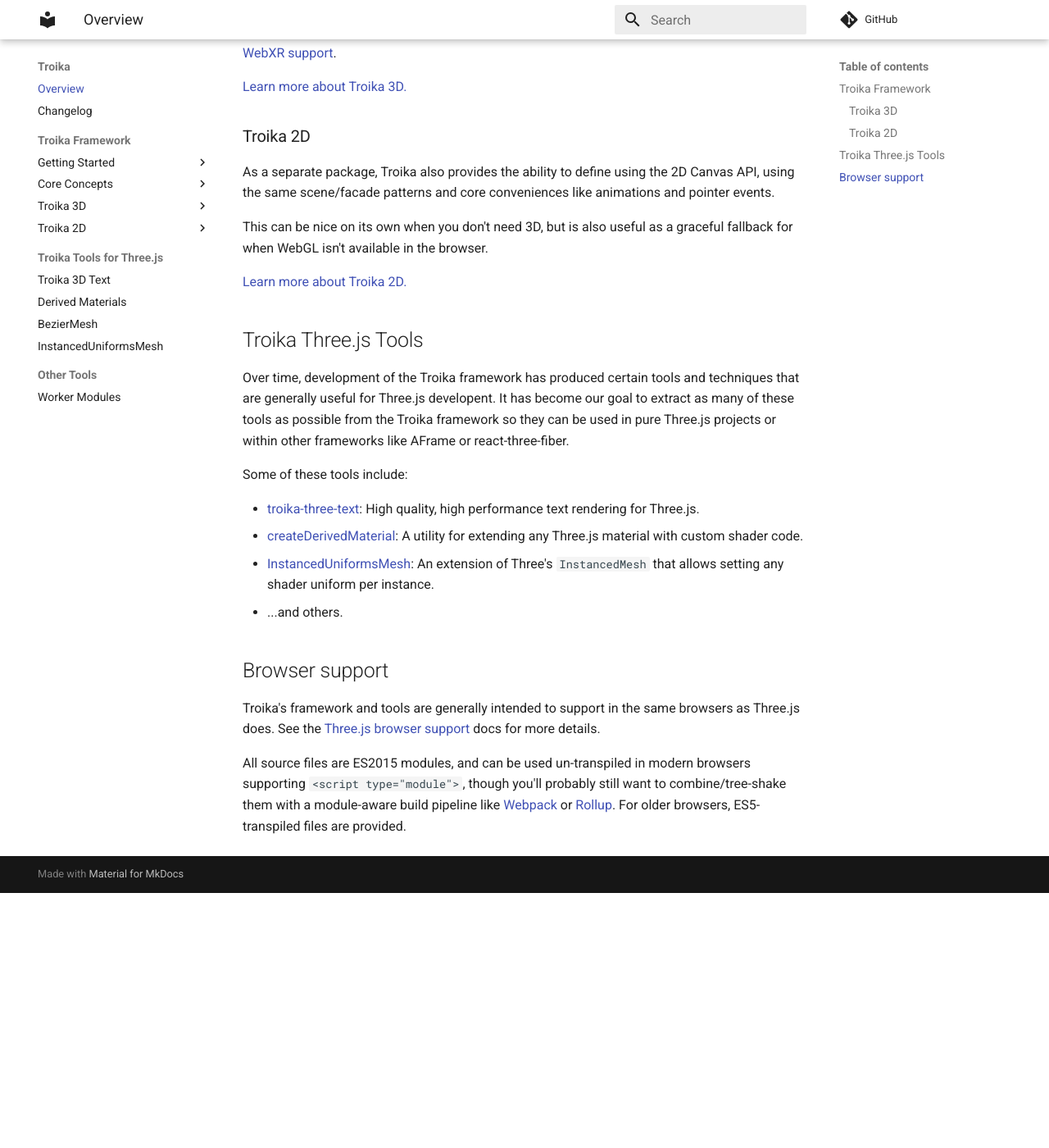
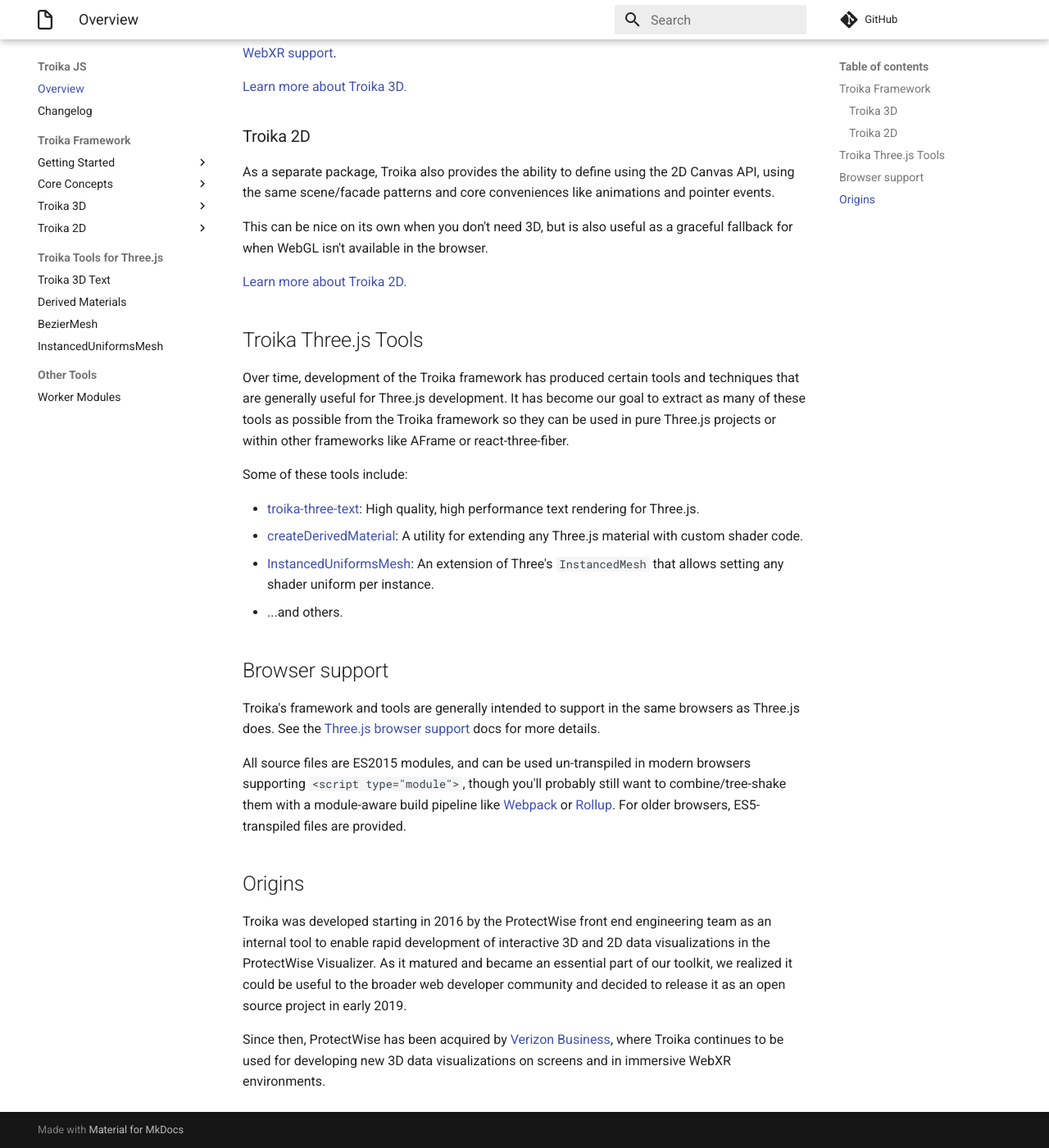
Before and after one commit to protectwise/troika, an MkDocs documentation site: the page built from docs/index.md, in a window 1280 px wide and 1400 px high, scrolled down 1724 px. Shown: the whole window at 82% size. Built offline with MkDocs 1.6.1 and Material for MkDocs 9.7.7, drawn with Linux system fonts in a browser that asks for light colours; comment, search, counter and statistics services are not loaded; before the commit the page ends 2813 px from its top, so only the background shows below that; some of the changed text lies outside the part shown.

```diff
--- a/docs/index.md
+++ b/docs/index.md
@@ -8,7 +8,7 @@
 The provided tools fall into two main categories:
 
 - The [_Troika Framework_](#troika-framework), a fully featured framework for managing entire scenes with rich interactivity and high performance, and
-- [_Other tools for Three.js_](#troika-threejs-tools), that do not depend on the framework.
+- A growing set of [_other tools for Three.js_](#troika-threejs-tools), that do not depend on that framework.
 
 The Troika project's main goal is to take aspects of developing interactive graphics that you almost always need, but are difficult to manage yourself, and make them as easy as possible.
 
@@ -60,7 +60,7 @@
 
 ## Troika Three.js Tools
 
-Over time, development of the Troika framework has produced certain tools and techniques that are generally useful for Three.js developent. It has become our goal to extract as many of these tools as possible from the Troika framework so they can be used in pure Three.js projects or within other frameworks like AFrame or react-three-fiber.
+Over time, development of the Troika framework has produced certain tools and techniques that are generally useful for Three.js development. It has become our goal to extract as many of these tools as possible from the Troika framework so they can be used in pure Three.js projects or within other frameworks like AFrame or react-three-fiber.
 
 Some of these tools include:
 
@@ -75,3 +75,10 @@
 Troika's framework and tools are generally intended to support in the same browsers as Three.js does. See the [Three.js browser support](https://threejs.org/docs/#manual/en/introduction/Browser-support) docs for more details.
 
 All source files are ES2015 modules, and can be used un-transpiled in modern browsers supporting `<script type="module">`, though you'll probably still want to combine/tree-shake them with a module-aware build pipeline like [Webpack](https://webpack.js.org/) or [Rollup](https://rollupjs.org/). For older browsers, ES5-transpiled files are provided.
+
+
+## Origins
+
+Troika was developed starting in 2016 by the ProtectWise front end engineering team as an internal tool to enable rapid development of interactive 3D and 2D data visualizations in the ProtectWise Visualizer. As it matured and became an essential part of our toolkit, we realized it could be useful to the broader web developer community and decided to release it as an open source project in early 2019.
+
+Since then, ProtectWise has been acquired by [Verizon Business](https://www.verizon.com/business/products/security/managed-detection-response-services/network-detection-response/), where Troika continues to be used for developing new 3D data visualizations on screens and in immersive WebXR environments.
--- a/mkdocs.yml
+++ b/mkdocs.yml
@@ -1,4 +1,4 @@
-site_name: Troika
+site_name: Troika JS
 site_author: Jason Johnston
 repo_url: https://github.com/protectwise/troika
 plugins:
@@ -11,6 +11,8 @@
     primary: white
   features:
     - navigation.sections
+  icon:
+    logo: fontawesome/regular/file
 markdown_extensions:
   - pymdownx.b64 #not working???
   - pymdownx.highlight
```
Also changed, not shown: README.md (+8 -14 lines).
